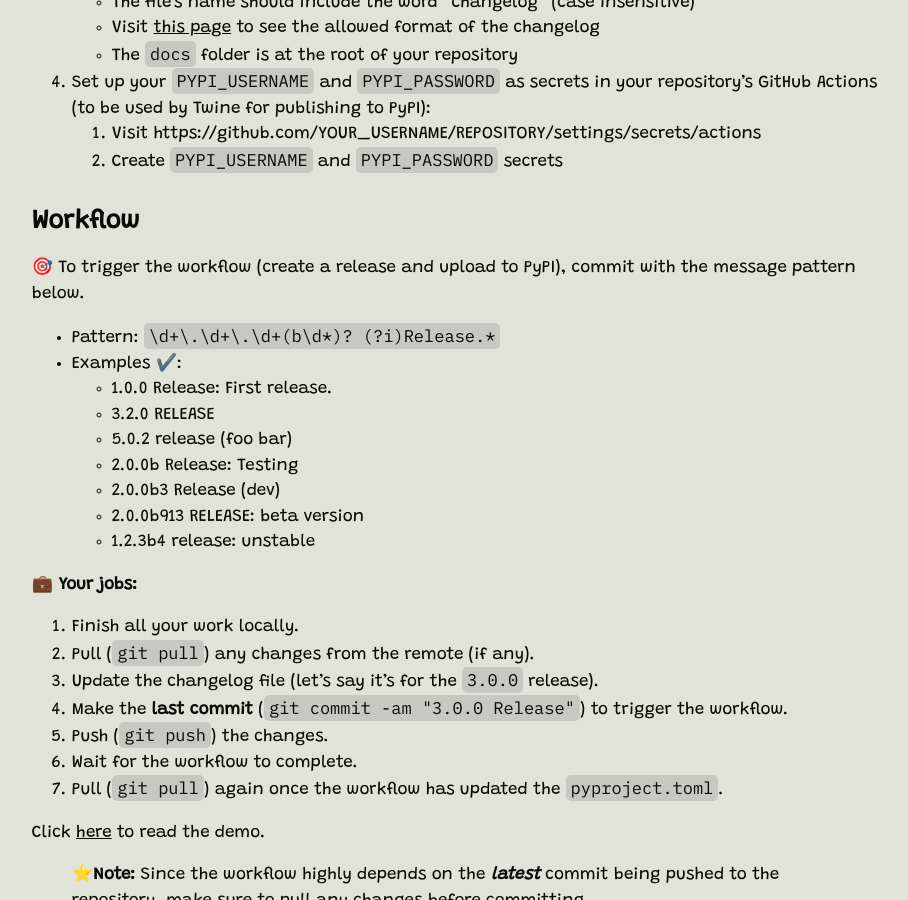
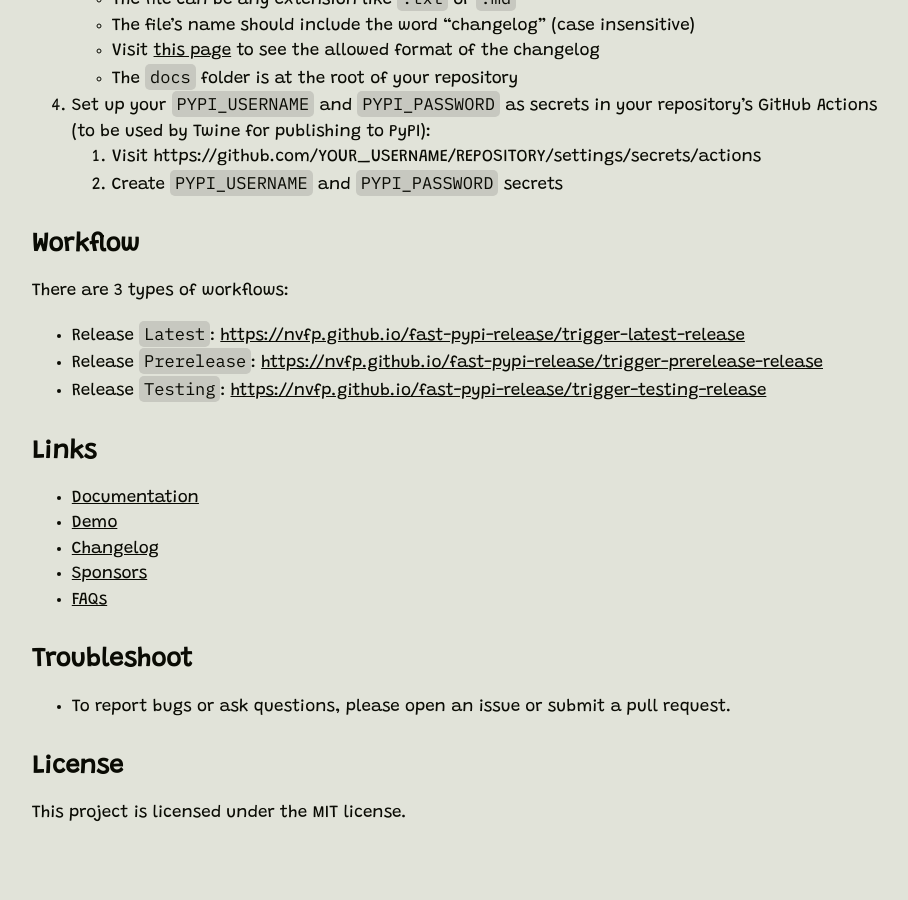
Before and after one commit to nvfp/fast-pypi-release, a Jekyll site: the page built from _pages/index.md, in a window 1280 px wide and 900 px high, scrolled down 759 px. Shown: the whole window, without its empty margins (173-1081 px from the left). Built offline with Jekyll 4.4.1, drawn with Linux system fonts in a browser that asks for light colours; some of the changed text lies outside the part shown.

Commit message:
NICS rebuilds the docs — 2023 Jul 16,  1:21 PM

```diff
--- a/_includes/header.html
+++ b/_includes/header.html
@@ -1 +1 @@
-<header><h1>{{ page.title }}</h1><div class="wrap"><button id="_root__nav">v Navigation</button><div class="main" id="_root__nav-div"><button id="demo">> Demo</button><div class="child" id="demo-div"><a href="{{ site.baseurl }}/demo/changelog-file-name-format">Changelog file name format</a><a href="{{ site.baseurl }}/demo/changelog-file-content-format">Changelog file content format</a><a href="{{ site.baseurl }}/demo/trigger-latest-release">Trigger Latest release</a><a href="{{ site.baseurl }}/demo/trigger-prerelease-release">Trigger Prerelease release</a></div><button id="faqs">> FAQs</button><div class="child" id="faqs-div"><a href="{{ site.baseurl }}/faqs/how-does-it-work">How does it work</a></div><a href="{{ site.baseurl }}/changelog">Changelog</a><a href="{{ site.baseurl }}/sponsors">Sponsors</a></div></div></header>
+<header><h1>{{ page.title }}</h1><div class="wrap"><button id="_root__nav">v Navigation</button><div class="main" id="_root__nav-div"><button id="demo">> Demo</button><div class="child" id="demo-div"><a href="{{ site.baseurl }}/demo/changelog-file-name-format">Changelog file name format</a><a href="{{ site.baseurl }}/demo/changelog-file-content-format">Changelog file content format</a><a href="{{ site.baseurl }}/demo/trigger-latest-release">Trigger Latest release</a><a href="{{ site.baseurl }}/demo/trigger-prerelease-release">Trigger Prerelease release</a><a href="{{ site.baseurl }}/demo/trigger-testing-release">Trigger Testing release</a></div><button id="faqs">> FAQs</button><div class="child" id="faqs-div"><a href="{{ site.baseurl }}/faqs/how-does-it-work">How does it work</a></div><a href="{{ site.baseurl }}/guidelines">Guidelines</a><a href="{{ site.baseurl }}/changelog">Changelog</a><a href="{{ site.baseurl }}/sponsors">Sponsors</a></div></div></header>
--- a/_pages/index.md
+++ b/_pages/index.md
@@ -28,29 +28,10 @@
 
 ## Workflow
 
-🎯 To trigger the workflow (create a release and upload to PyPI), commit with the message pattern below.
-- Pattern: `\d+\.\d+\.\d+(b\d*)? (?i)Release.*`
-- Examples ✔️:
-    - 1.0.0 Release: First release.
-    - 3.2.0 RELEASE
-    - 5.0.2 release (foo bar)
-    - 2.0.0b Release: Testing
-    - 2.0.0b3 Release (dev)
-    - 2.0.0b913 RELEASE: beta version
-    - 1.2.3b4 release: unstable
-
-**💼 Your jobs:**
-1. Finish all your work locally.
-1. Pull (`git pull`) any changes from the remote (if any).
-1. Update the changelog file (let's say it's for the `3.0.0` release).
-1. Make the **last commit** (`git commit -am "3.0.0 Release"`) to trigger the workflow.
-1. Push (`git push`) the changes.
-1. Wait for the workflow to complete.
-1. Pull (`git pull`) again once the workflow has updated the `pyproject.toml`.
-
-Click [here](https://nvfp.github.io/fast-pypi-release/demo) to read the demo.
-
-> **⭐️Note:** Since the workflow highly depends on the ***latest*** commit being pushed to the repository, make sure to pull any changes before committing.
+There are 3 types of workflows:
+- Release `Latest`: [https://nvfp.github.io/fast-pypi-release/trigger-latest-release](https://nvfp.github.io/fast-pypi-release/trigger-latest-release)
+- Release `Prerelease`: [https://nvfp.github.io/fast-pypi-release/trigger-prerelease-release](https://nvfp.github.io/fast-pypi-release/trigger-prerelease-release)
+- Release `Testing`: [https://nvfp.github.io/fast-pypi-release/trigger-testing-release](https://nvfp.github.io/fast-pypi-release/trigger-testing-release)
 
 
 ## Links
```
Also changed, not shown: _pages/Changelog.md (+2 -0 lines).
